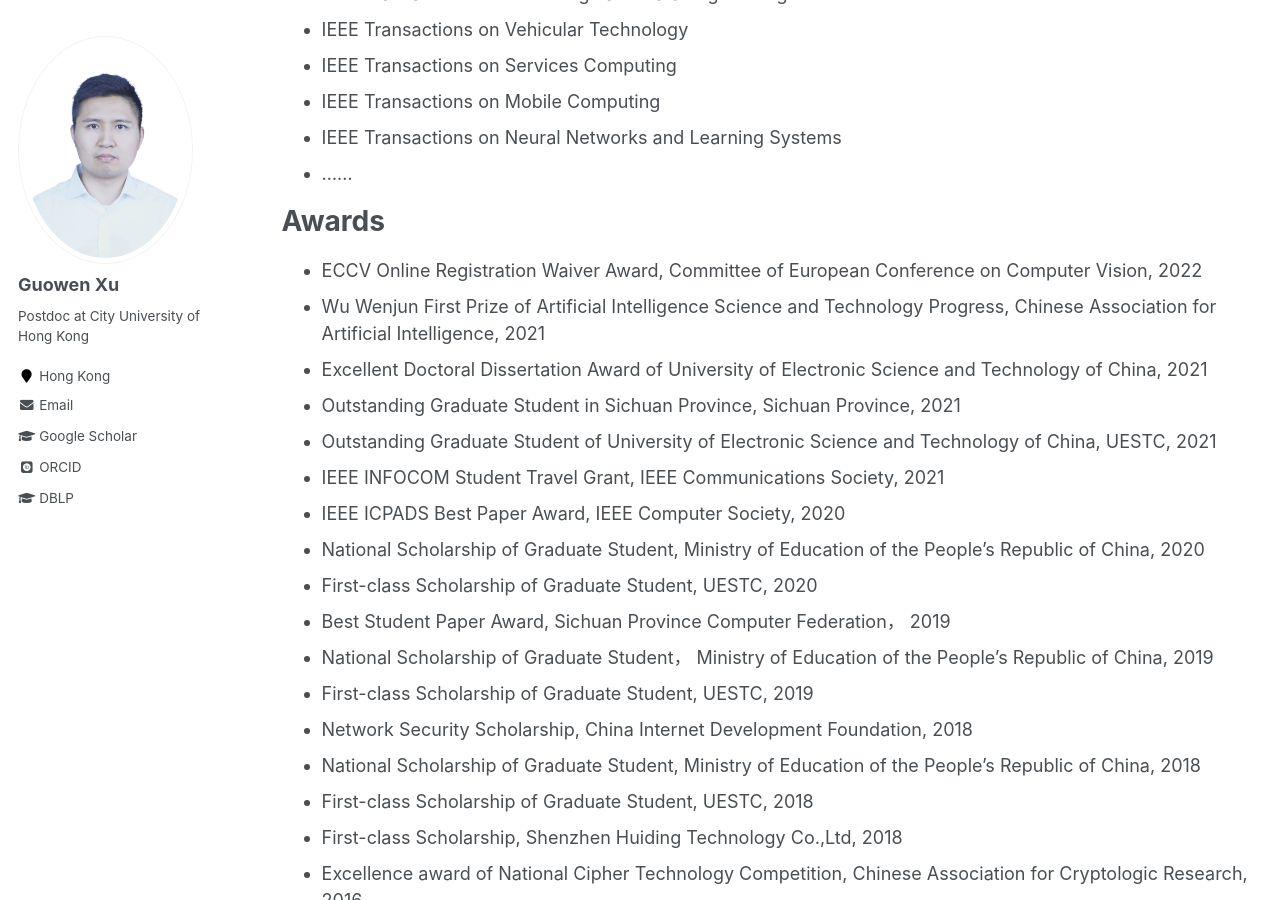
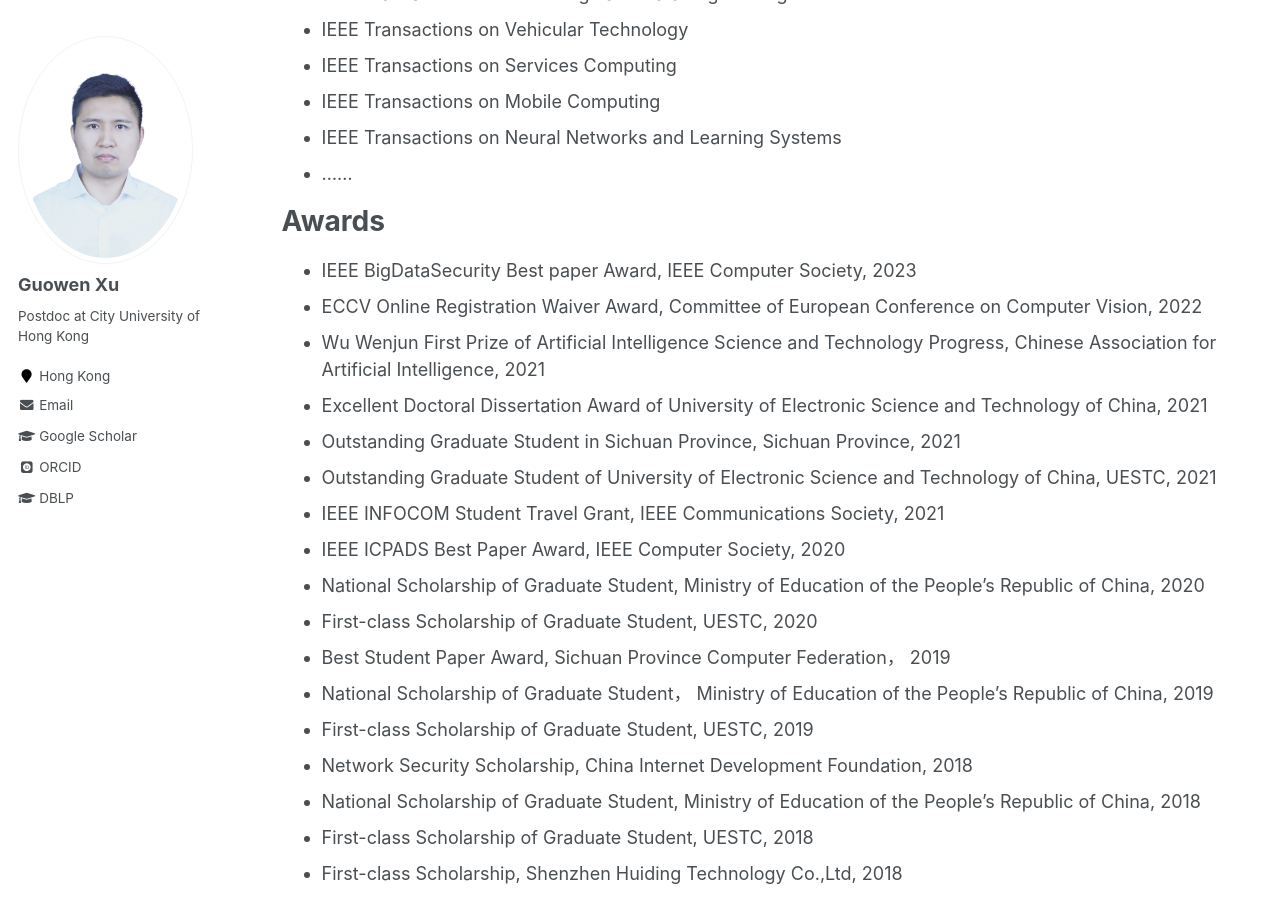
Before and after one commit to Guowen-xu/guowen-xu.github.io, a Jekyll site: the page built from _pages/cv.md, in a window 1280 px wide and 900 px high, scrolled down 1298 px. Built offline with Jekyll 4.4.1, drawn with Linux system fonts in a browser that asks for light colours; some web fonts are replaced.

Commit message:
Update cv.md

```diff
--- a/_pages/cv.md
+++ b/_pages/cv.md
@@ -58,6 +58,7 @@ Serve as a reviewer for:
 
 Awards
 ======
+* IEEE BigDataSecurity Best paper Award, IEEE Computer Society, 2023
 * ECCV Online Registration Waiver Award, Committee of European Conference on Computer Vision, 2022
 * Wu Wenjun First Prize of Artificial Intelligence Science and Technology Progress, Chinese Association for Artificial Intelligence, 2021
 * Excellent Doctoral Dissertation Award of University of Electronic Science and Technology of China, 2021
```
